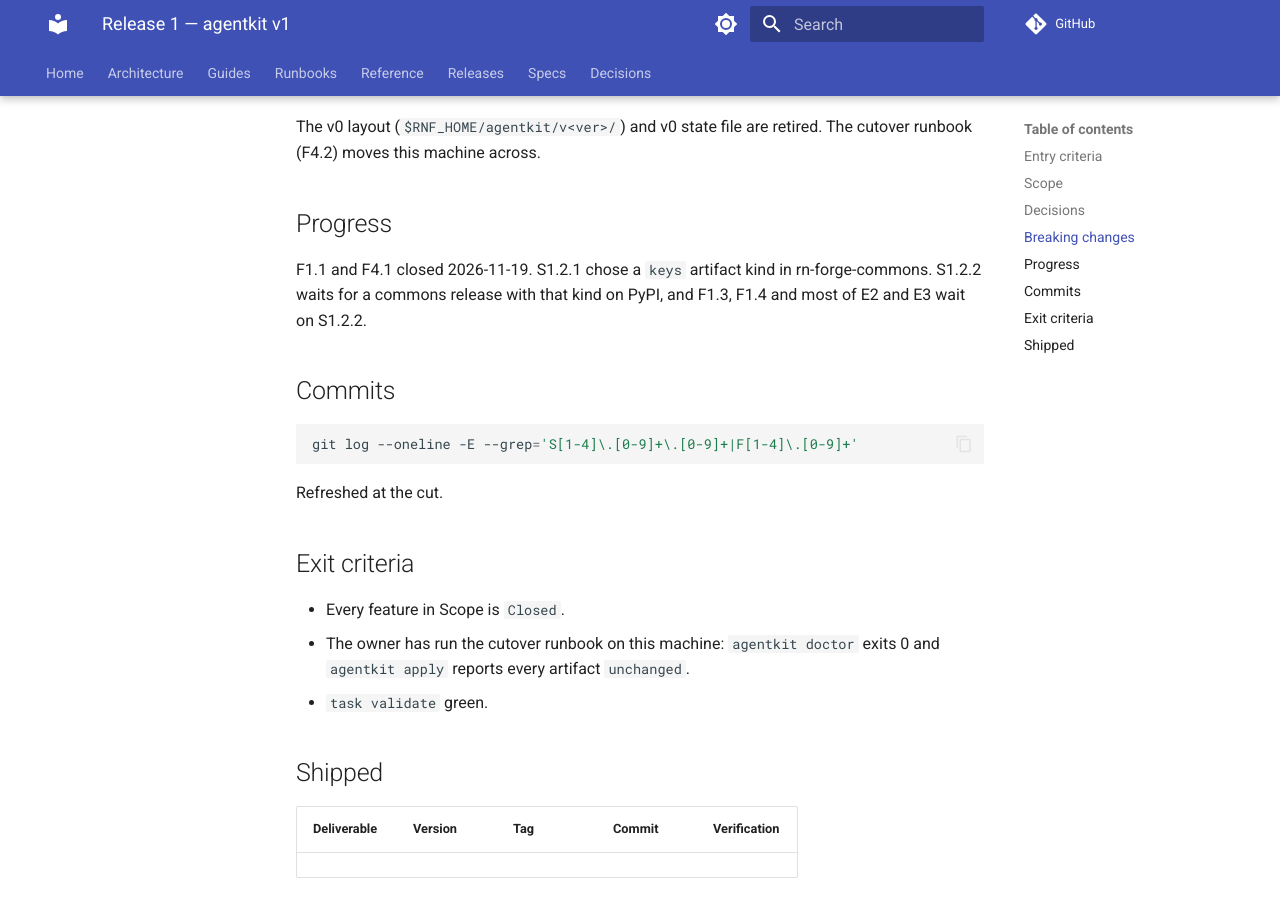
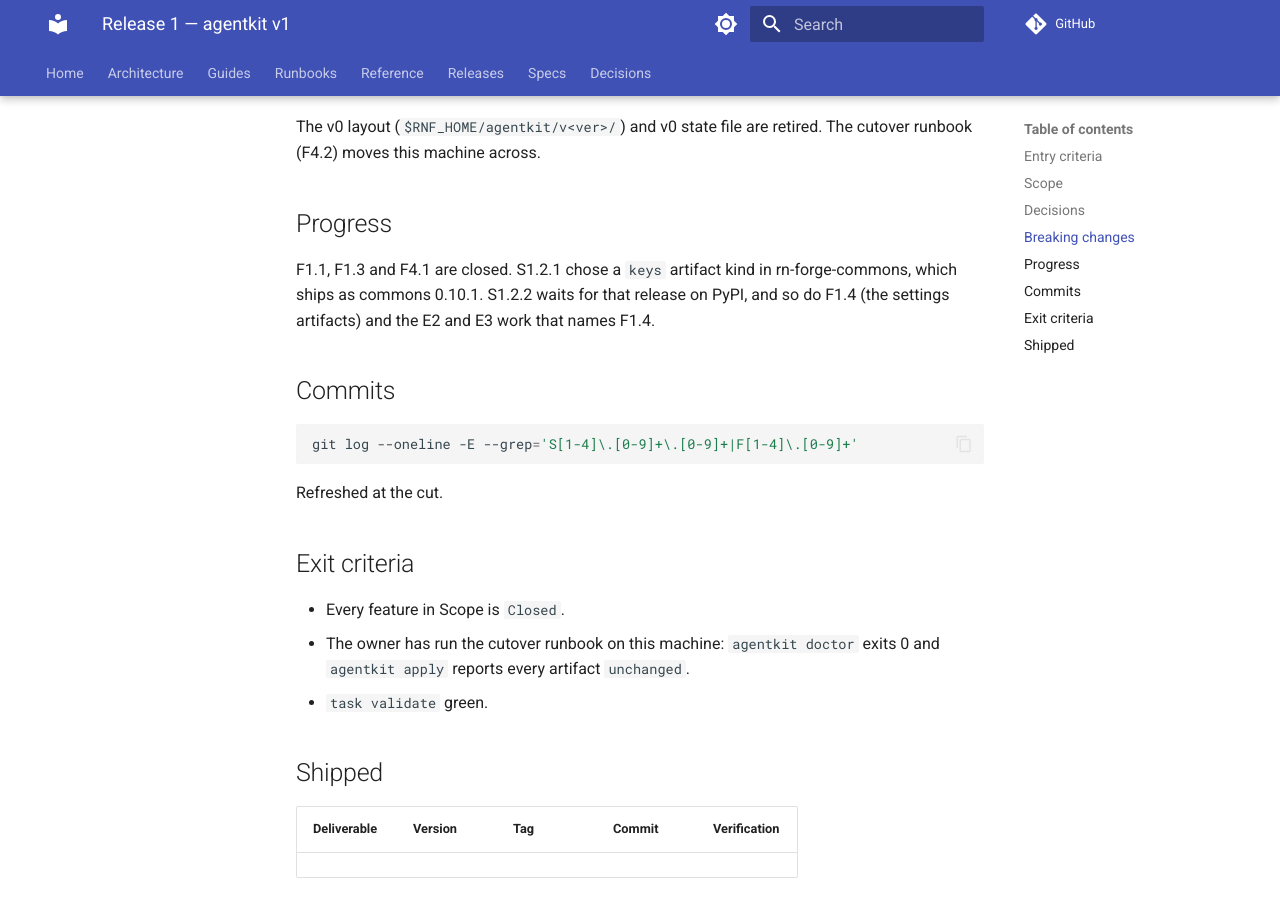
Before and after one commit to rn-tools/agentkit, an MkDocs documentation site: the page built from docs/releases/release-1/index.md, in a window 1280 px wide and 900 px high, scrolled down 1547 px. Built offline with MkDocs 1.6.1 and Material for MkDocs 9.7.7, drawn with Linux system fonts in a browser that asks for light colours; comment, search, counter and statistics services are not loaded.

Commit message:
Release 1 progress
Co-Authored-By: Claude Opus 5.5 <noreply@anthropic.com>

```diff
--- a/docs/releases/release-1/index.md
+++ b/docs/releases/release-1/index.md
@@ -55,9 +55,10 @@ cutover runbook (F4.2) moves this machine across.
 
 ## Progress
 
-F1.1 and F4.1 closed 2026-11-19. S1.2.1 chose a `keys` artifact kind in
-rn-forge-commons. S1.2.2 waits for a commons release with that kind on PyPI, and
-F1.3, F1.4 and most of E2 and E3 wait on S1.2.2.
+F1.1, F1.3 and F4.1 are closed. S1.2.1 chose a `keys` artifact kind in
+rn-forge-commons, which ships as commons 0.10.1. S1.2.2 waits for that release
+on PyPI, and so do F1.4 (the settings artifacts) and the E2 and E3 work that
+names F1.4.
 
 ## Commits
 
```
